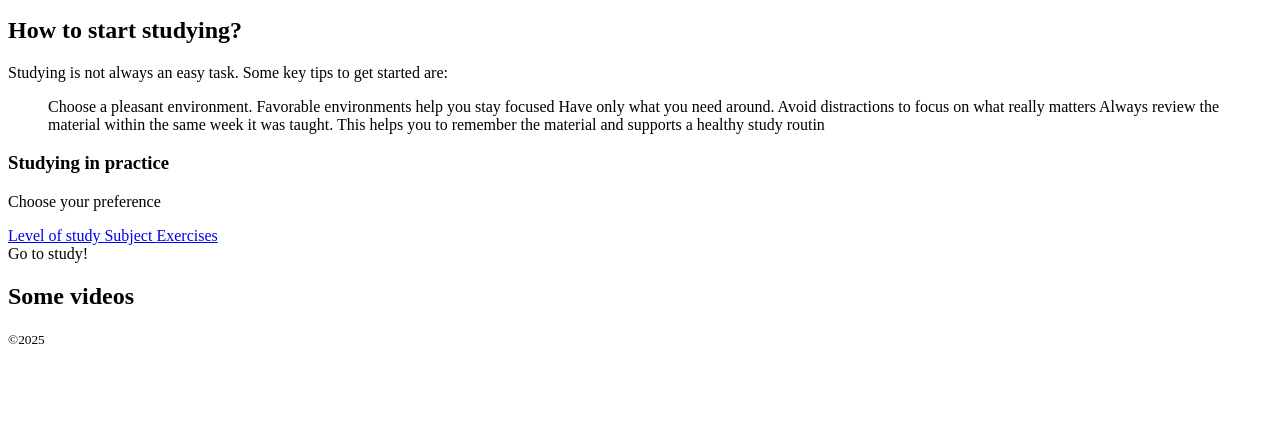
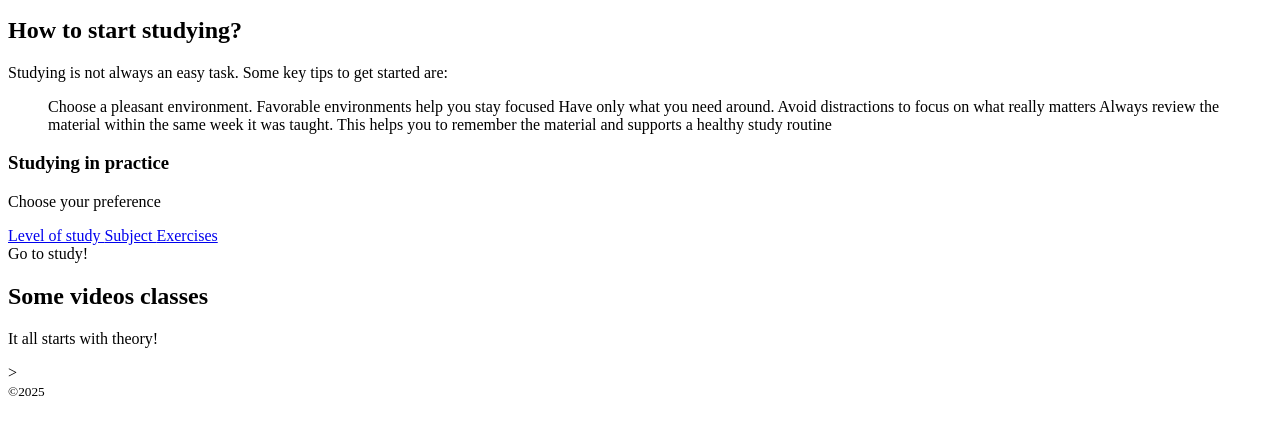
Before and after one commit to JULIANA-2025/New, a plain HTML site: page index.html in a window 1280 px wide. Shown: the part 274-708 px from the top of the page. Drawn offline with Linux system fonts and the light colour scheme.

Commit message:
Update index.html 2

```diff
--- a/index.html
+++ b/index.html
@@ -25,6 +25,7 @@
             <section>
                 <h1>New</h1>
                 <p> "The important thing is not to stop questioning. Curiosity has its own reason for existing" (Albert Einstein) </p>
+
             <!--A div são as partes em si, são os blocos menores. Não possuem h1!!!-->
 
             <!--div do nível de formação-->
@@ -34,7 +35,7 @@
                         <ul>
                             <il>Choose a pleasant environment. Favorable environments help you stay focused</il>
                             <il> Have only what you need around. Avoid distractions to focus on what really matters</il>
-                            <il>Always review the material within the same week it was taught. This helps you to remember the material and supports a healthy study routin</il>
+                            <il>Always review the material within the same week it was taught. This helps you to remember the material and supports a healthy study routine </il>
                         </ul>
                     </p>
             <div>
@@ -46,8 +47,11 @@
             </div>
 
             <div>Go to study!</div>
-                <h2>Some videos</h2>
-                <p><a href="https://www.youtube.com/canalusp"></a>
+                <h2>Some videos classes</h2>
+                <p> It all starts with theory!</p>>
+                <a href="https://www.youtube.com/canalusp"></a>
+                <a href="https://www.youtube.com/channel/UCYO_jab_esuFRV4b17AJtAw"></a>
+                <a href="https://www.youtube.com/user/professorferretto"></a>
 
             </section>
         </main>
```
